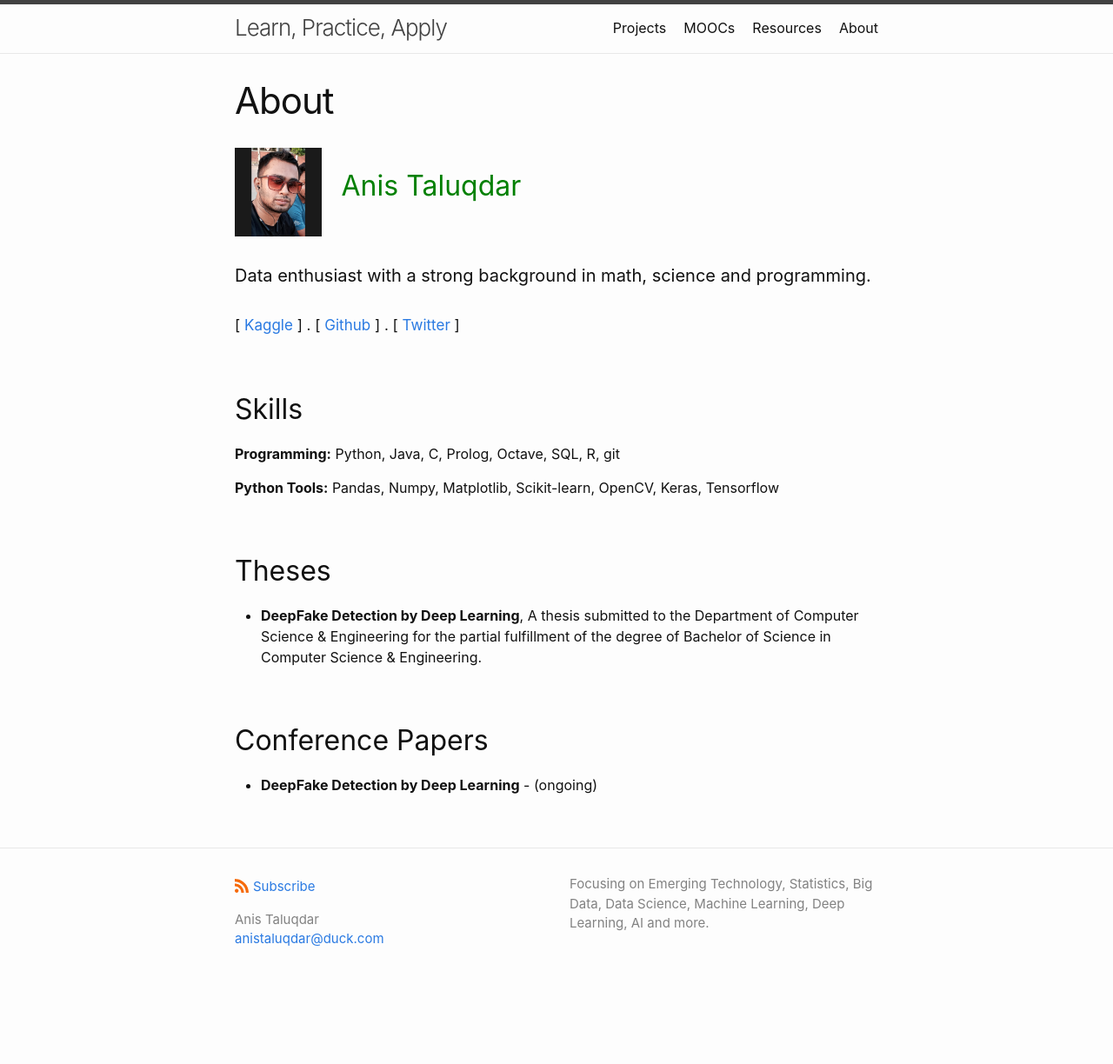
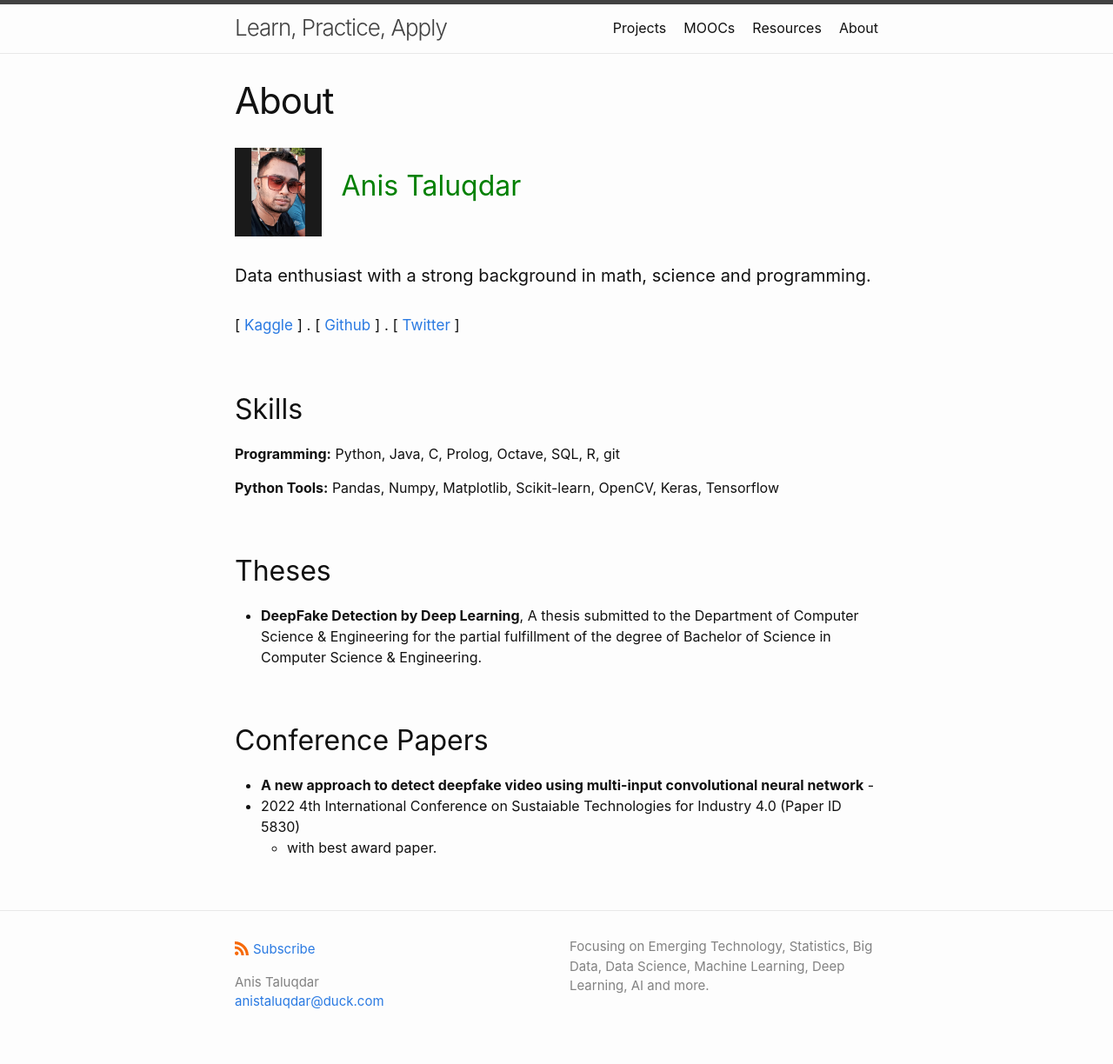
Before and after one commit to AnisTaluqdar/AnisTaluqdar.github.io, a Jekyll site: the page built from about.md, in a window 1280 px wide. Shown: the whole page at 87% size. Built offline with Jekyll 4.4.1, drawn with Linux system fonts in a browser that asks for light colours; before the commit the page ends 1152 px from its top, so only the background shows below that.

Commit message:
Update about.md

```diff
--- a/about.md
+++ b/about.md
@@ -49,4 +49,6 @@ Theses
 
 Conference Papers
 -----------------
-- **DeepFake Detection by Deep Learning** - (ongoing)
+- **A new approach to detect deepfake video using multi-input convolutional neural network** -
+- 2022 4th International Conference on Sustaiable Technologies for Industry 4.0 (Paper ID 5830)
+  - with best award paper.
```
